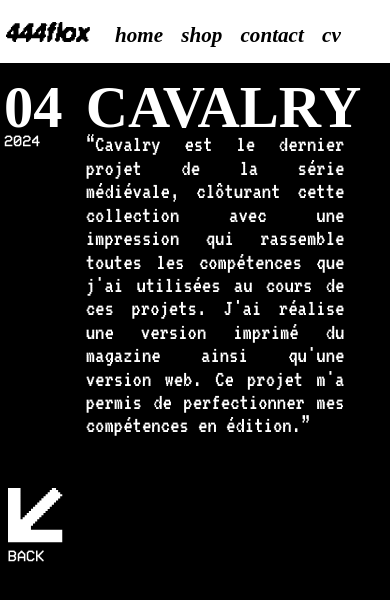
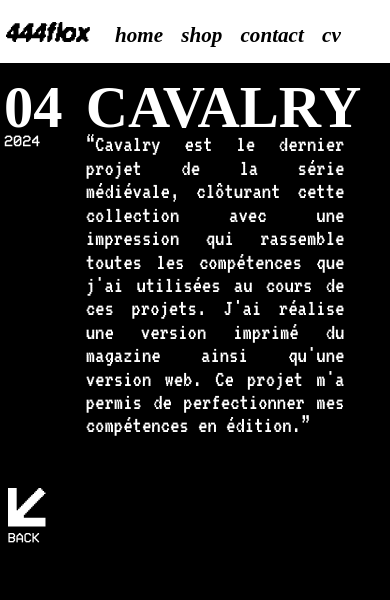
Before and after one commit to ZUHOWKS/444flox-portfolio, a Vue app in the folder 444flox-portfolio-front/: page /cavalry in a window 390 px wide. Shown: the top 600 px of the page. Built offline with nearby package versions, Linux system fonts and the light colour scheme; a web font is replaced by a local one.

Commit message:
Fix arrow trop grande sur la version mobile

```diff
--- a/444flox-portfolio-front/src/views/projects/ProjectLayout.vue
+++ b/444flox-portfolio-front/src/views/projects/ProjectLayout.vue
@@ -190,12 +190,12 @@ onMounted(() => {
     }
 
     .arrow-scroll-move>.arrow-icon {
-      height: 100%;
-      width: 100%;
+      height: 70%;
+      width: 70%;
     }
 
     .arrow-scroll-move>.arrow-text {
-      font-size: min(4vh, 4vw);
+      font-size: min(3.5vh, 3.5vw);
     }
 
   }
```
